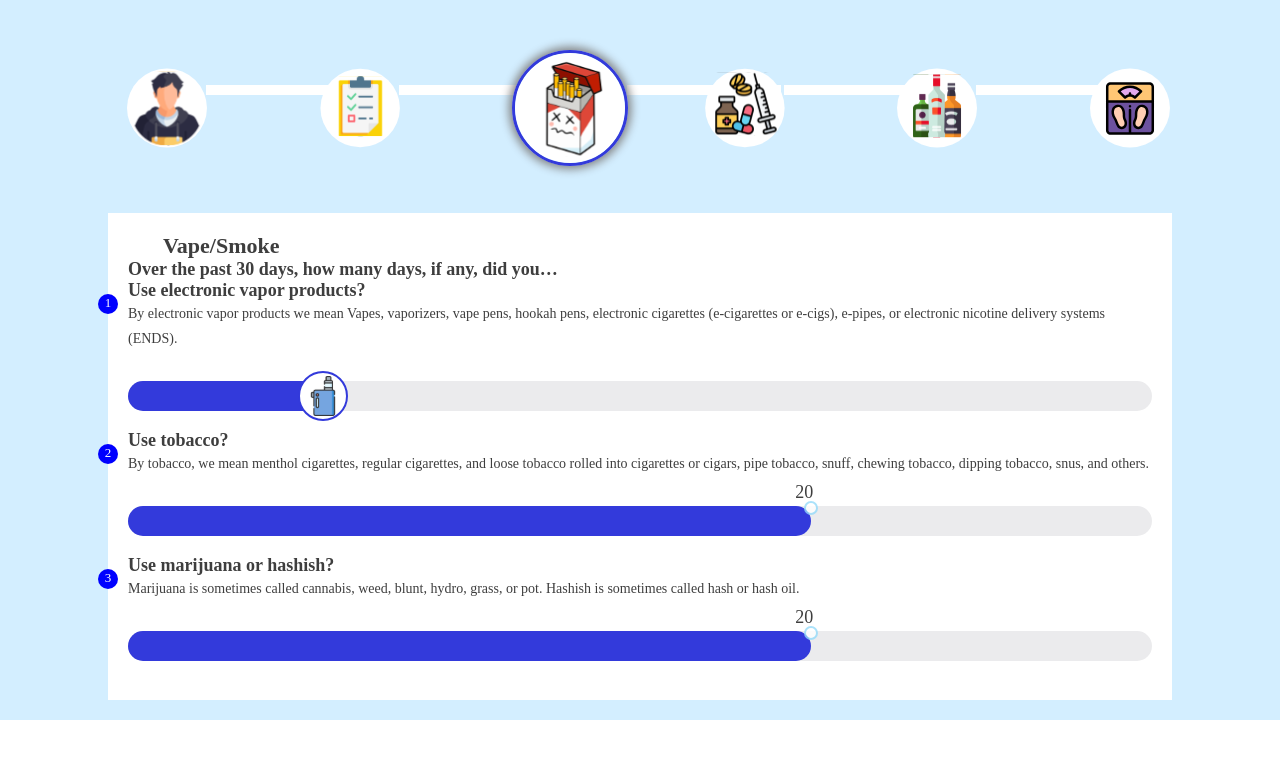
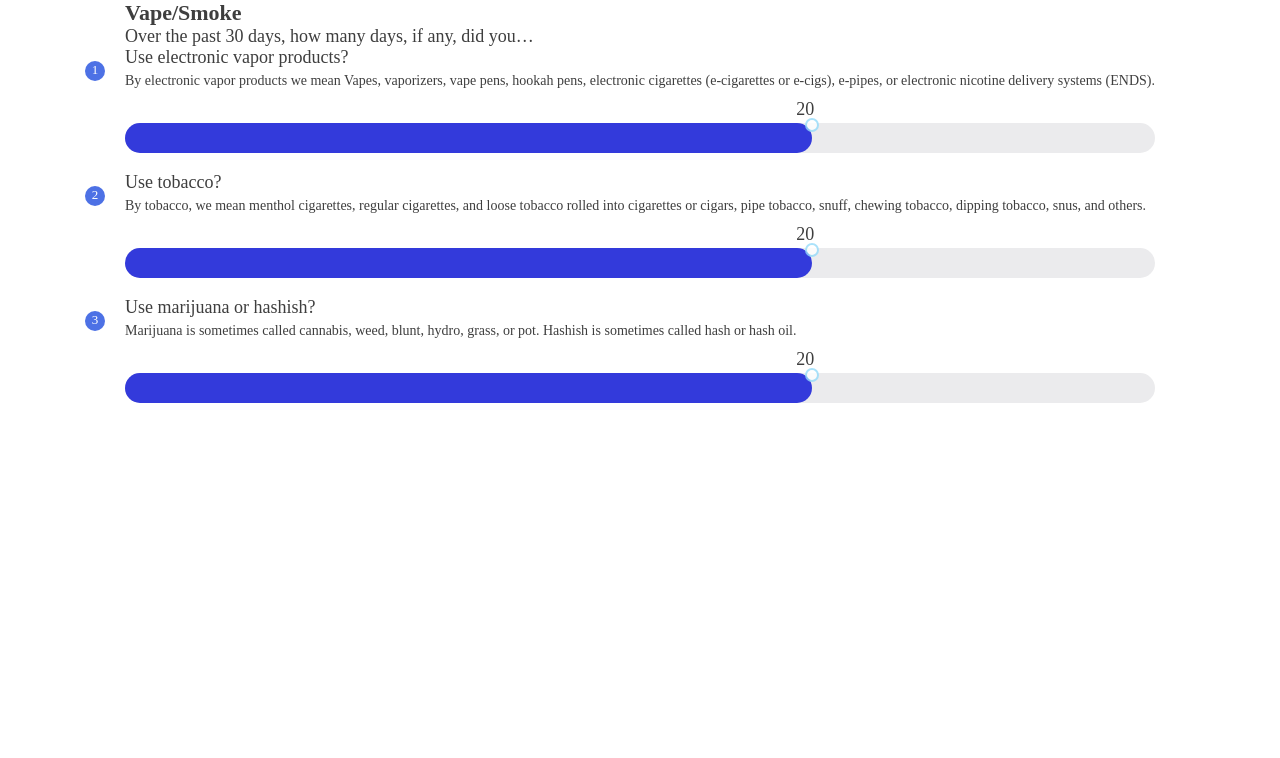
Before and after one commit to AshmiyaV/youth-gps, a React (Create React App) app: page /vape in a window 1280 px wide. Shown: the top 758 px of the page. Built offline with nearby package versions, Linux system fonts and the light colour scheme; a web font is replaced by a local one.

Commit message:
Vape View

```diff
--- a/src/pages/VapeView.jsx
+++ b/src/pages/VapeView.jsx
@@ -1,18 +1,20 @@
 import * as React from "react";
 import styled from "styled-components";
 import ProgressBar from "./ProgressBar";
-import Slider from "rc-slider";
+// import Slider from "rc-slider";
 import "rc-slider/assets/index.css";
 import VapeSlider from '../resources/vape_slider.svg';
+import Cigarrette from '../resources/cigarrete.svg';
+import Marijuana from '../resources/marijuana.svg';
 import SliderComp from "./SliderComp";
 // import {Label, Slider, SliderOutput, SliderThumb, SliderTrack} from 'react-aria-components';
 
 const VapeView = () => {
     return(
         <VapeWrap>
-            <ProgressBarWrap>
+            {/* <ProgressBarWrap>
                <ProgressBar />
-            </ProgressBarWrap>
+            </ProgressBarWrap> */}
             {/* <Slider defaultValue={50}>
   <Label>Opacity</Label>
   <SliderOutput />
@@ -21,7 +23,7 @@ const VapeView = () => {
   </SliderTrack>
 </Slider> */}
 
-            <Form>
+            {/* <Form> */}
                 <h2>Vape/Smoke</h2>
                 <h3>Over the past 30 days, how many days, if any, did you…</h3>
                 <QuestionSection>
@@ -32,7 +34,8 @@ const VapeView = () => {
                     <h3>Use electronic vapor products?</h3>
                     </div>
                     <p>By electronic vapor products we mean Vapes, vaporizers, vape pens, hookah pens, electronic cigarettes (e-cigarettes or e-cigs), e-pipes, or electronic nicotine delivery systems (ENDS).</p>
-                    <SliderWrap>
+                    <SliderComp icon={VapeSlider} />
+                    {/* <SliderWrap>
 <Slider
         defaultValue={20}
         min={0}
@@ -56,7 +59,7 @@ const VapeView = () => {
         // background: "center"
         }}
       />
-      </SliderWrap>
+      </SliderWrap> */}
                 </QuestionSection>
                 <QuestionSection>
                     <div>
@@ -66,7 +69,7 @@ const VapeView = () => {
                     <h3>Use tobacco?</h3>
                     </div>
                     <p>By tobacco, we mean menthol cigarettes, regular cigarettes, and loose tobacco rolled into cigarettes or cigars, pipe tobacco, snuff, chewing tobacco, dipping tobacco, snus, and others.</p>
-                    <SliderComp />
+                    <SliderComp icon={Cigarrette} />
                 </QuestionSection>
                 <QuestionSection>
                     <div>
@@ -76,19 +79,19 @@ const VapeView = () => {
                     <h3>Use marijuana or hashish?</h3>
                     </div>
                     <p>Marijuana is sometimes called cannabis, weed, blunt, hydro, grass, or pot. Hashish is sometimes called hash or hash oil.</p>
-                    <SliderComp />
+                    <SliderComp icon={Marijuana} />
                 </QuestionSection>
-            </Form>
+            {/* </Form> */}
         </VapeWrap>
     );
 }
 
-const VapeWrap = styled.article`
-width: 100%;
+export const VapeWrap = styled.article`
+/* width: 100%;
 background-color: #D3EEFF;
 display: flex;
     flex-direction: column;
-    align-items: center;
+    align-items: center; */
     .rc-slider{
         /* width: 70%; */
     }
@@ -104,12 +107,13 @@ display: flex;
         /* font-size: 1em; */
         font-size: 22px;
         margin: 0;
-        margin-left: 35px;
+        /* margin-left: 35px; */
     }
     h3{
         /* font-size: 0.8em; */
         font-size: 18px;
         margin: 0;
+        font-weight: normal;
         /* padding: 5px 0; */
         /* line-height: 0; */
     }
@@ -123,11 +127,11 @@ display: flex;
 `;
 
 const QuestionNumber = styled.div`
-background-color: blue;
+background-color: #4D71E5;
 width: 20px;
 height: 20px;
 position: absolute;
-    left: -30px;
+    left: -40px;
     top: 14px;
 border-radius: 50%;
 font-size: 13px;
@@ -153,12 +157,12 @@ const Form = styled.section`
 width: 80%;
 background-color: white;
 margin: 20px 100px;
-padding: 20px;
+padding: 30px;
 `;
 
-const SliderWrap = styled.div`
- margin: 25px 0 40px;
-`;
+// const SliderWrap = styled.div`
+//  margin: 25px 0 40px;
+// `;
 
 const QuestionSection = styled.section`
 position: relative;
```
